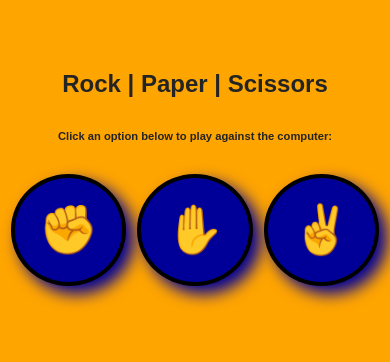
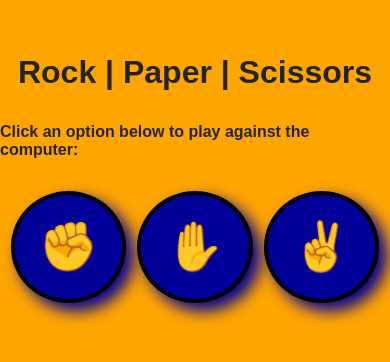
Before and after one commit to James-on-GitHub/rock-paper-scissors, a plain HTML site: page index.html in a window 390 px wide. Shown: the part 228-590 px from the top of the page. Drawn offline with Linux system fonts and the light colour scheme.

Commit message:
Edit font-size in font.css

```diff
--- a/css_modules/font.css
+++ b/css_modules/font.css
@@ -7,29 +7,29 @@
 }
 
 h1 {
-  font-size: 3rem;
+  font-size: 4rem;
   font-weight: 800;
 }
 
 h3 {
-  font-size: 2rem;
+  font-size: 2.5rem;
 }
 
 @media (max-width: 850px) {
   h1 {
-    font-size: 2.5rem;
+    font-size: 3.5rem;
   }
   h3 {
-    font-size: 1.5rem;
+    font-size: 2rem;
   }
 }
 
 @media (max-width: 600px) {
   h1 {
-    font-size: 1.5rem;
+    font-size: 2rem;
   }
   h3 {
-    font-size: 0.7rem;
+    font-size: 1rem;
     font-weight: 800;
   }
 }
```
